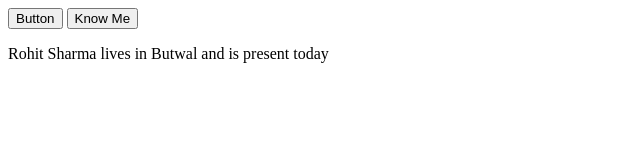
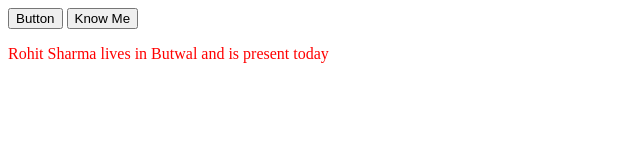
Before and after one commit to sharmapandeyrohit-hue/javascript, a plain HTML site: page index.html in a window 1280 px wide. Both pictures are taken after a click on the button "Know Me". Shown: the whole page, without its empty margins (0-640 px from the left). Drawn offline with Linux system fonts and the light colour scheme.

Commit message:
updated styles

```diff
--- a/index.html
+++ b/index.html
@@ -13,7 +13,7 @@
     <!-- Above is same as below -->
     <button type="button" onclick="donkey()">Know Me</button>
     <p id="name">My Name is</p>
-    <script src="script.js"></script>
+    <script src="js/script.js"></script>
 </body>
 
 </html>
--- /dev/null
+++ b/js/script.js
@@ -0,0 +1,13 @@
+const person = {
+    name: "Rohit Sharma",
+    city: "Butwal",
+    present: true
+};
+function donkey() {
+    const status = person.present ? "present" : "absent";
+
+    var demo = document.getElementById("name");
+
+    demo.innerHTML = person.name + " lives in " + person.city + " and is " + status + " today";
+    demo.style.color = "red";
+}
--- a/script.js
+++ /dev/null
@@ -1,9 +0,0 @@
-const person = {
-    name: "Rohit Sharma",
-    city: "Butwal",
-    present: true
-};
-function donkey() {
-    const status = person.present ? "present" : "absent";
-    document.getElementById("name").innerHTML = person.name + " lives in " + person.city + " and is " + status + " today";
-}
```
